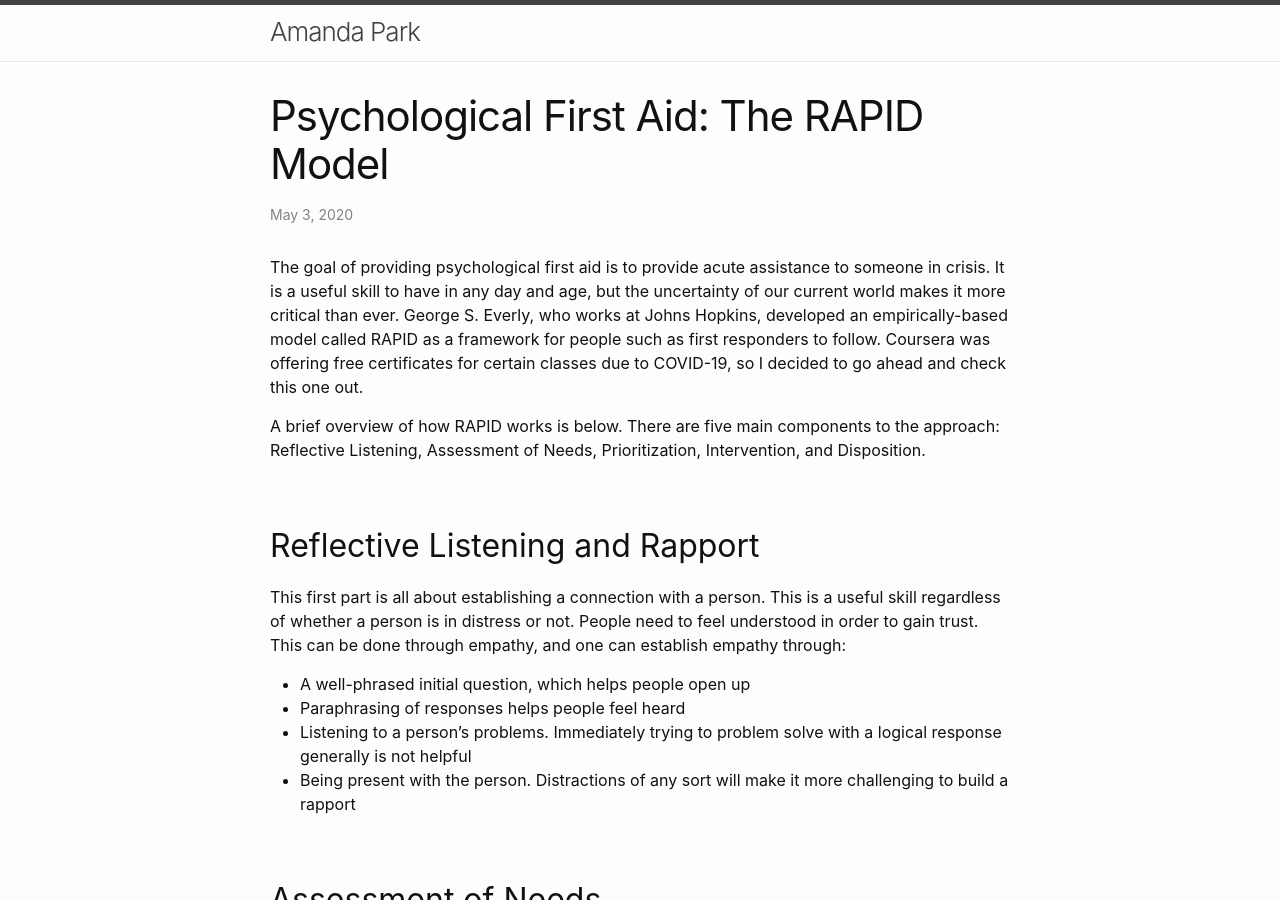
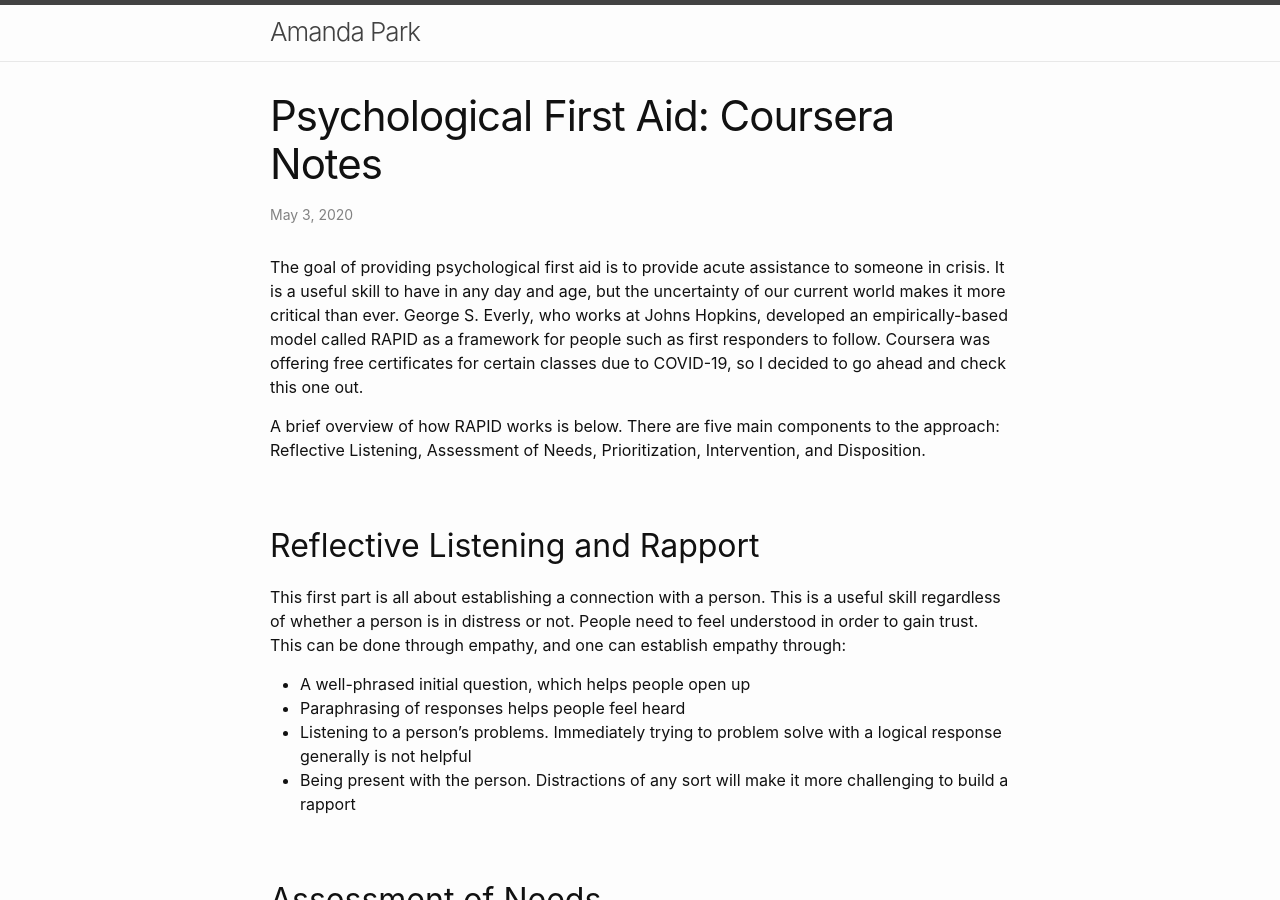
Before and after one commit to amanda-park/amanda-park.github.io, a Jekyll site: the page built from _posts/2020-05-03-psychological-first-aid.md, in a window 1280 px wide and 900 px high. Built offline with Jekyll 4.4.1, drawn with Linux system fonts in a browser that asks for light colours.

Commit message:
Update 2020-05-03-psychological-first-aid.md

```diff
--- a/_posts/2020-05-03-psychological-first-aid.md
+++ b/_posts/2020-05-03-psychological-first-aid.md
@@ -1,8 +1,8 @@
 ---
 layout: post
-title: "Psychological First Aid: The RAPID Model"
+title: "Psychological First Aid: Coursera Notes"
 date: 2020-05-03
-tag: [how-to, mental-health]
+tag: [how-to, mental-health, notes]
 ---
 
 The goal of providing psychological first aid is to provide acute assistance to someone in crisis. It is a useful skill to have in any day and age, but the uncertainty of our current world makes it more critical than ever. George S. Everly, who works at Johns Hopkins, developed an empirically-based model called RAPID as a framework for people such as first responders to follow. Coursera was offering free certificates for certain classes due to COVID-19, so I decided to go ahead and check this one out.
```
